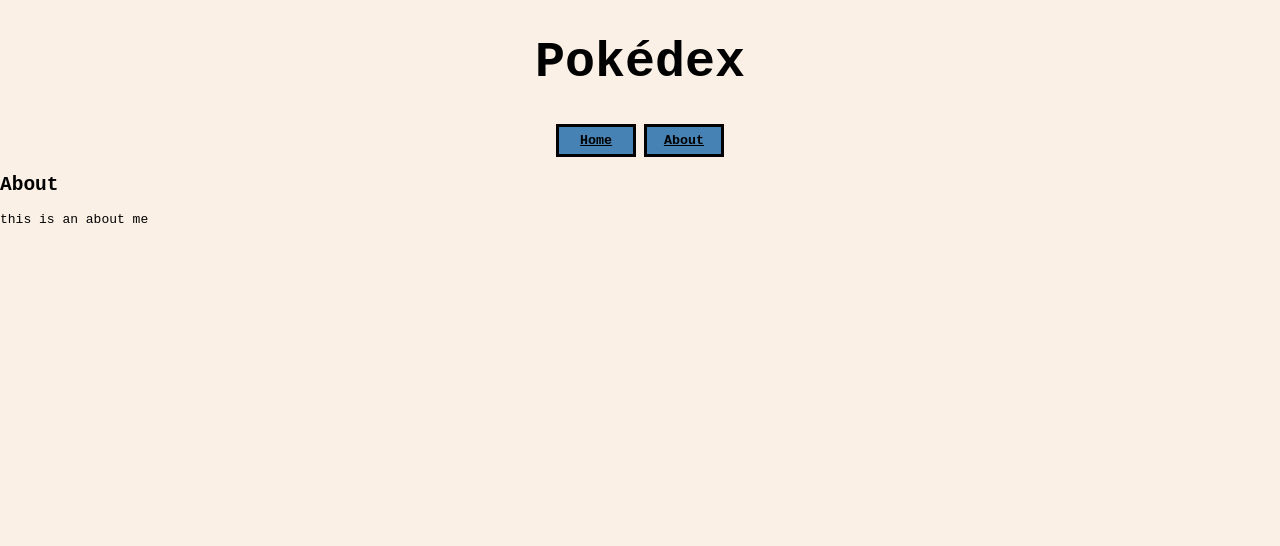
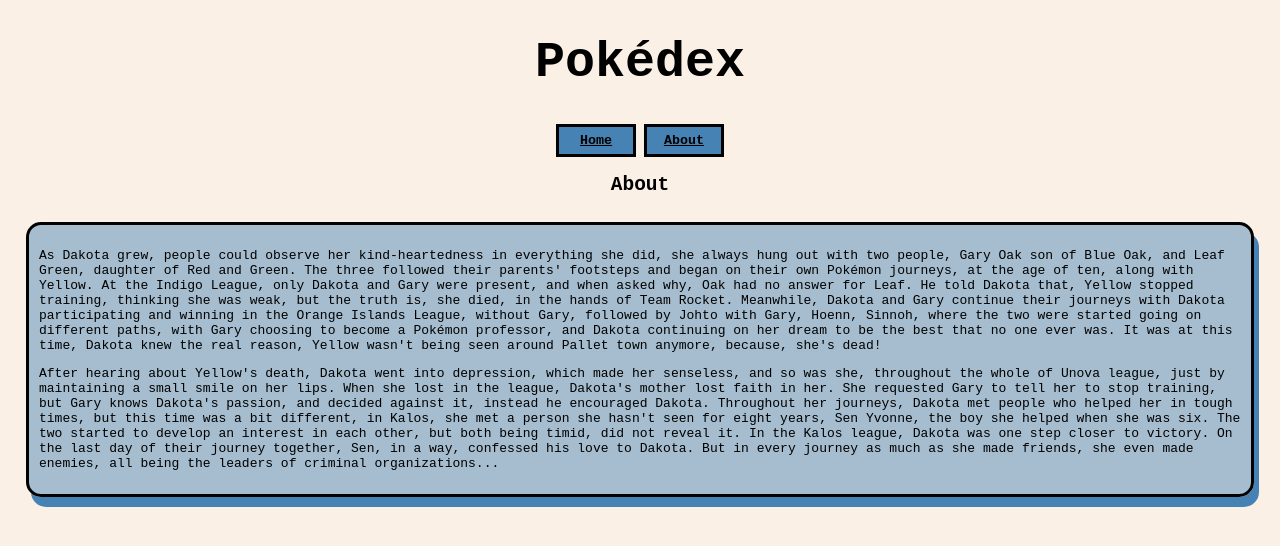
Before and after one commit to dakotadruley/pokedex_router, a React (Create React App) app in the folder pokedex_router/: page /About in a window 1280 px wide. Shown: the top 546 px of the page. Built offline with nearby package versions, Linux system fonts and the light colour scheme.

Commit message:
added css and content to about me

```diff
--- a/pokedex_router/src/About.js
+++ b/pokedex_router/src/About.js
@@ -3,10 +3,13 @@
 export default class About extends Component {
     render() {
         return (
-            <div>
-                <h2>About</h2>
-                <p>this is an about me</p>
+            <>
+            <h2 id='aboutHeader'>About</h2>
+                <div id='aboutContainer'>
+                <p>As Dakota grew, people could observe her kind-heartedness in everything she did, she always hung out with two people, Gary Oak son of Blue Oak, and Leaf Green, daughter of Red and Green. The three followed their parents' footsteps and began on their own Pokémon journeys, at the age of ten, along with Yellow. At the Indigo League, only Dakota and Gary were present, and when asked why, Oak had no answer for Leaf. He told Dakota that, Yellow stopped training, thinking she was weak, but the truth is, she died, in the hands of Team Rocket. Meanwhile, Dakota and Gary continue their journeys with Dakota participating and winning in the Orange Islands League, without Gary, followed by Johto with Gary, Hoenn, Sinnoh, where the two were started going on different paths, with Gary choosing to become a Pokémon professor, and Dakota continuing on her dream to be the best that no one ever was. It was at this time, Dakota knew the real reason, Yellow wasn't being seen around Pallet town anymore, because, she's dead!</p>
+                <p>After hearing about Yellow's death, Dakota went into depression, which made her senseless, and so was she, throughout the whole of Unova league, just by maintaining a small smile on her lips. When she lost in the league, Dakota's mother lost faith in her. She requested Gary to tell her to stop training, but Gary knows Dakota's passion, and decided against it, instead he encouraged Dakota. Throughout her journeys, Dakota met people who helped her in tough times, but this time was a bit different, in Kalos, she met a person she hasn't seen for eight years, Sen Yvonne, the boy she helped when she was six. The two started to develop an interest in each other, but both being timid, did not reveal it. In the Kalos league, Dakota was one step closer to victory. On the last day of their journey together, Sen, in a way, confessed his love to Dakota. But in every journey as much as she made friends, she even made enemies, all being the leaders of criminal organizations...</p>
             </div>
+            </>
         )
     }
 }
--- a/pokedex_router/src/App.css
+++ b/pokedex_router/src/App.css
@@ -133,6 +133,16 @@
   color: black;
 }
 
-#detailHeader {
+#aboutHeader {
   text-align: center;
 }
+
+#aboutContainer {
+  margin: 2em;
+  padding: 10px;
+  border-radius: 15px;
+  border-style: solid;
+  border-color: black;
+  background-color: rgba(114, 158, 193, 0.618);
+  box-shadow: 5px 10px steelblue;
+}
```
